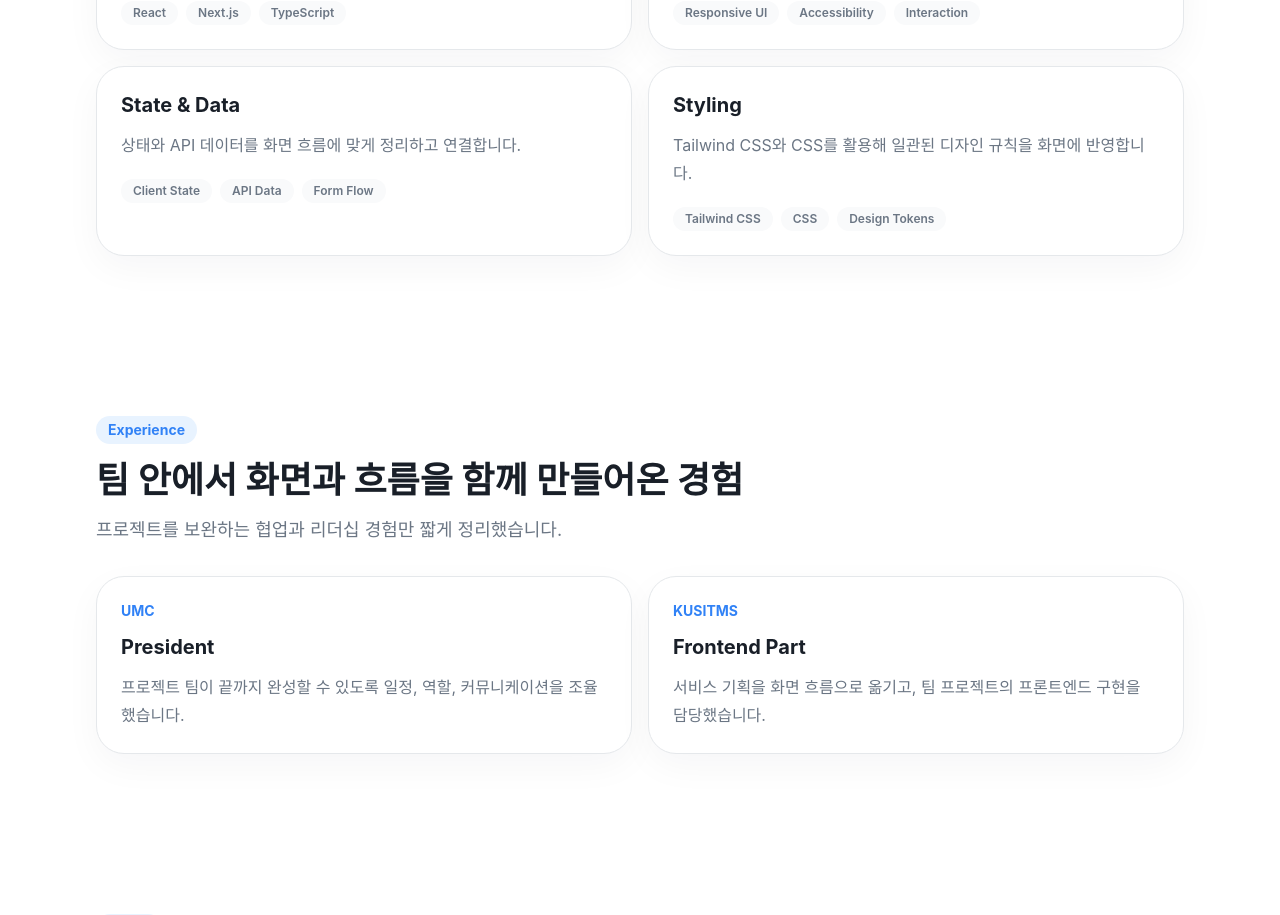
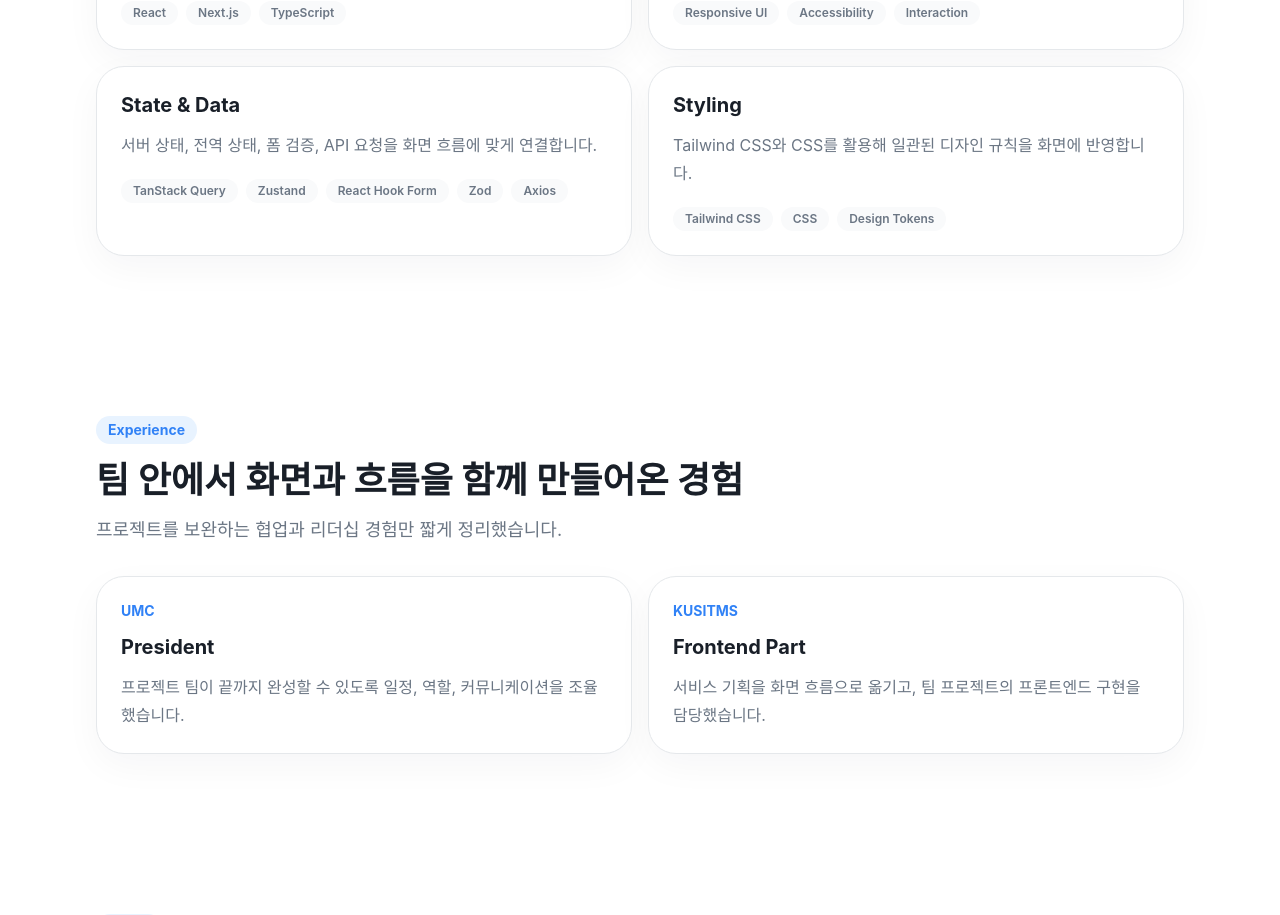
Before and after one commit to sungtaegyeong/portfolio, a Next.js app: page / in a window 1280 px wide. Shown: the part 2060-2975 px from the top of the page. Built offline with nearby package versions, Linux system fonts and the light colour scheme.

Commit message:
content: refine state and data skills

```diff
--- a/src/data/skills.ts
+++ b/src/data/skills.ts
@@ -11,8 +11,8 @@ export const skillGroups = [
   },
   {
     title: "State & Data",
-    description: "상태와 API 데이터를 화면 흐름에 맞게 정리하고 연결합니다.",
-    items: ["Client State", "API Data", "Form Flow"],
+    description: "서버 상태, 전역 상태, 폼 검증, API 요청을 화면 흐름에 맞게 연결합니다.",
+    items: ["TanStack Query", "Zustand", "React Hook Form", "Zod", "Axios"],
   },
   {
     title: "Styling",
```
